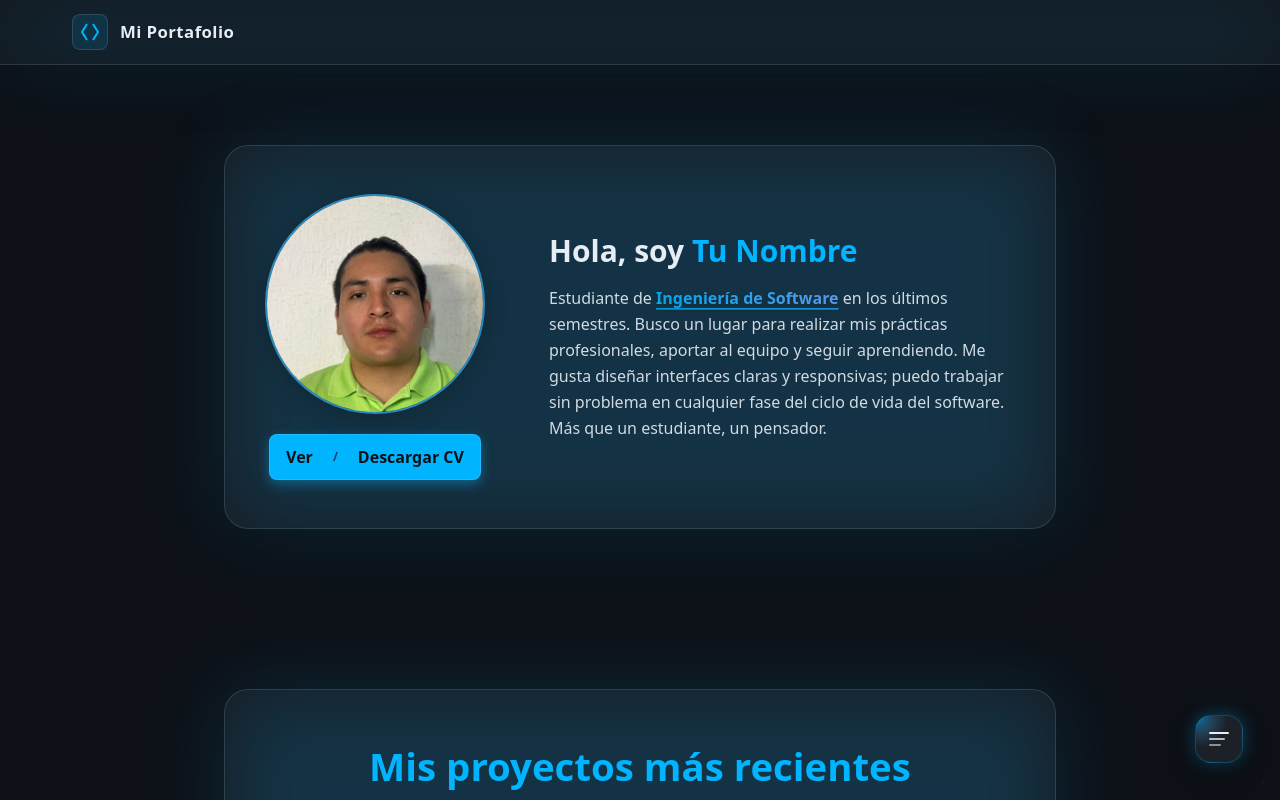
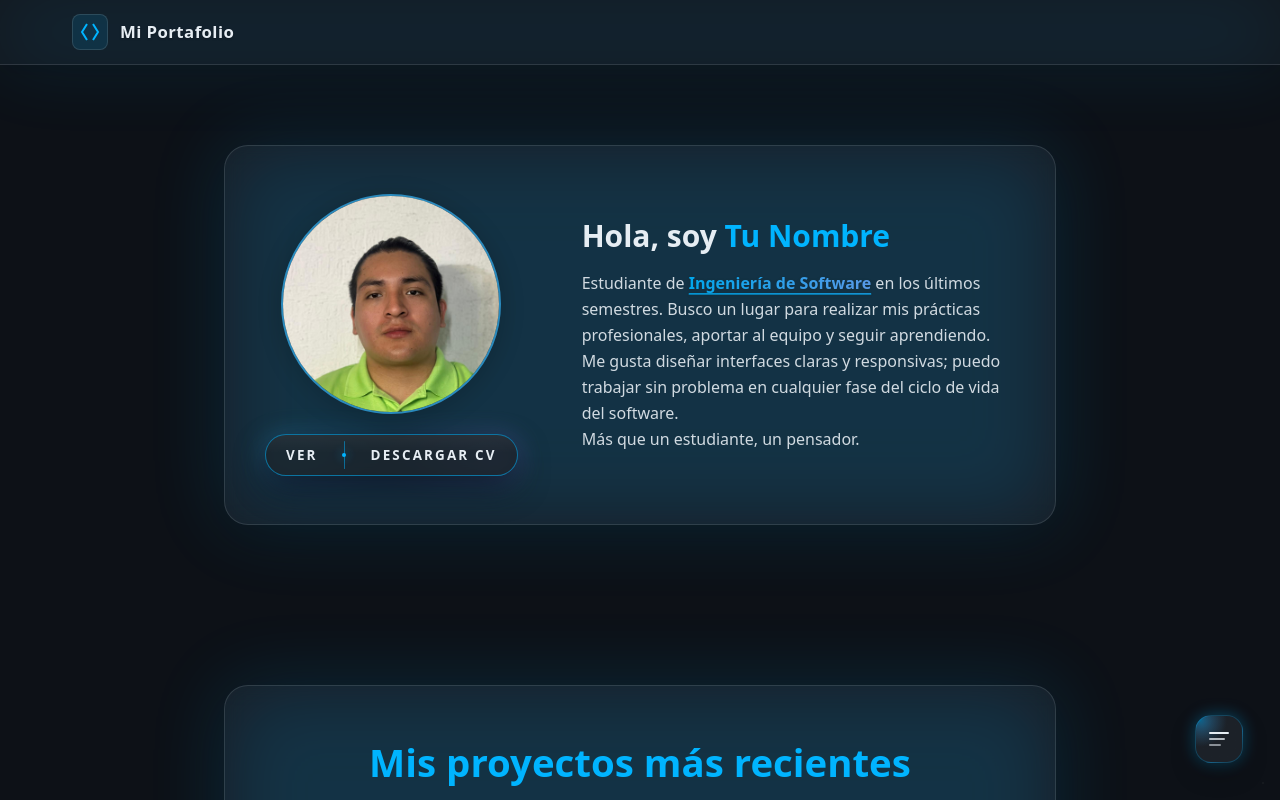
Before and after one commit to Caixba22/mi-portafolio, a React (Vite) app: page / in a window 1280 px wide. Shown: the top 800 px of the page. Built offline with nearby package versions, Linux system fonts and the light colour scheme; no server answers.

Commit message:
botón funcional del cv

```diff
--- a/src/components/Sections/AboutMe/AboutMe.tsx
+++ b/src/components/Sections/AboutMe/AboutMe.tsx
@@ -1,4 +1,5 @@
 // src/components/Sections/AboutMe/AboutMe.tsx
+
 import { useUI } from "../../../context/uiContext";
 import Buttons from "./components/Buttons";
 
@@ -93,7 +94,8 @@ export default function AboutMe() {
           </div>
 
           {/* 👉 Nuevo “botón doble” Ver / Descargar */}
-          <Buttons pdfPath="/cv.pdf" />
+          {/* El pdf está en public/cv_MartínezCaixbaMiguelAngel.pdf → /cv_MartínezCaixbaMiguelAngel.pdf */}
+          <Buttons />
         </div>
 
         {/* 💬 Texto */}
--- a/src/components/Sections/AboutMe/components/Buttons.tsx
+++ b/src/components/Sections/AboutMe/components/Buttons.tsx
@@ -4,10 +4,12 @@ import SeeButton from "./SeeButton";
 import DownloadButton from "./DownloadButton";
 
 interface Props {
-  pdfPath?: string; // por si algún día quieres cambiar la ruta
+  pdfPath?: string;
 }
 
-export default function Buttons({ pdfPath = "/cv_MartínezCaixbaMiguelAngel.pdf" }: Props) {
+export default function Buttons({
+  pdfPath = "/cv_MartínezCaixbaMiguelAngel.pdf",
+}: Props) {
   const { lang } = useUI();
 
   const labels =
@@ -16,42 +18,83 @@ export default function Buttons({ pdfPath = "/cv_MartínezCaixbaMiguelAngel.pdf"
       : { see: "View", download: "Download CV" };
 
   return (
+    <div className="relative inline-flex group">
+      {/* Halo neón suave y más controlado */}
+      <div
+        aria-hidden="true"
+        className="
+          pointer-events-none
+          absolute -inset-[3px]
+          rounded-full
+          bg-[radial-gradient(circle_at_0%_0%,rgba(56,189,248,0.45),transparent_55%),radial-gradient(circle_at_100%_100%,rgba(129,140,248,0.5),transparent_55%)]
+          opacity-60
+          blur-md
+          group-hover:opacity-95
+          group-hover:blur-lg
+          transition-all duration-300
+        "
+      />
+
+      {/* Cuerpo del botón */}
       <div
         className="
-        inline-flex items-stretch
-        rounded-lg overflow-hidden
-        border
-        shadow-[0_4px_12px_rgba(0,0,0,0.25)]
+          relative inline-flex items-stretch
+          rounded-full overflow-hidden
+          border border-[color-mix(in_oklab,var(--color-primary)_55%,transparent)]
+          bg-[color-mix(in_oklab,var(--color-surface)_82%,transparent)]
+          backdrop-blur-xl
+          shadow-[0_12px_30px_rgba(15,23,42,0.85)]
+          group-hover:-translate-y-[1px]
+          group-hover:shadow-[0_16px_38px_rgba(15,23,42,0.9)]
+          transition-transform duration-200
         "
-      style={{
-        background: "var(--color-primary)",
-        color: "var(--color-bg)",
-        borderColor:
-          "color-mix(in oklab, var(--color-primary) 60%, var(--color-border))",
-        boxShadow:
-          "0 4px 12px color-mix(in oklab, var(--color-primary) 40%, transparent)",
-      }}
+        style={{ color: "var(--color-text)" }}
       >
+        {/* Reflejo interior suave */}
+        <div
+          aria-hidden="true"
+          className="
+            pointer-events-none
+            absolute inset-0
+            bg-[linear-gradient(to_bottom,rgba(255,255,255,0.06),transparent_45%)]
+            opacity-80
+          "
+        />
+
+        {/* Contenido real */}
+        <div className="relative inline-flex items-stretch">
           <SeeButton href={pdfPath} label={labels.see} />
 
-      {/* Separador central tipo barra */}
+          {/* Separador: barra sutil + micro punto de luz, más fino */}
           <span
             aria-hidden="true"
             className="
-          self-stretch
-          flex items-center
-          px-1
-          text-xs font-semibold
-          bg-transparent
-          text-[color-mix(in_oklab,var(--color-bg)_85%,var(--color-primary))]
-          opacity-80
-          select-none
+              relative flex items-center justify-center
+              px-1.5
             "
           >
-        /
+            <span
+              className="
+                h-7 w-px
+                bg-[color-mix(in_oklab,var(--color-primary)_70%,transparent)]
+                opacity-70
+                rounded-full
+              "
+            />
+            <span
+              className="
+                absolute
+                h-[0.22rem] w-[0.22rem]
+                rounded-full
+                bg-[var(--color-primary)]
+                shadow-[0_0_10px_color-mix(in_oklab,var(--color-primary)_85%,transparent)]
+              "
+            />
           </span>
 
           <DownloadButton href={pdfPath} label={labels.download} />
         </div>
+      </div>
+    </div>
   );
 }
--- a/src/components/Sections/AboutMe/components/DownloadButton.tsx
+++ b/src/components/Sections/AboutMe/components/DownloadButton.tsx
@@ -10,14 +10,20 @@ export default function DownloadButton({ href, label }: DownloadButtonProps) {
       href={href}
       download
       className="
-        px-4 py-2.5
-        text-sm md:text-base font-semibold
+        px-4 sm:px-5 py-2.5
+        text-[0.78rem] sm:text-[0.84rem]
+        font-semibold
+        uppercase
+        tracking-[0.16em]
         flex items-center justify-center
-        transition-all duración-200
-        hover:brightness-110 hover:-translate-y-[1px]
+        transition-all duration-200
+        hover:bg-[color-mix(in_oklab,var(--color-primary)_18%,transparent)]
+        hover:text-white
+        hover:-translate-y-[1px]
+        active:translate-y-0
         focus:outline-none
-        focus-visible:ring-2 focus-visible:ring-[var(--color-bg)]
-        focus-visible:ring-offset-2 focus-visible:ring-offset-[var(--color-primary)]
+        focus-visible:ring-2 focus-visible:ring-[var(--color-primary)]
+        focus-visible:ring-offset-2 focus-visible:ring-offset-[var(--color-surface)]
       "
       style={{
         color: "inherit",
--- a/src/components/Sections/AboutMe/components/SeeButton.tsx
+++ b/src/components/Sections/AboutMe/components/SeeButton.tsx
@@ -11,14 +11,20 @@ export default function SeeButton({ href, label }: SeeButtonProps) {
       target="_blank"
       rel="noopener noreferrer"
       className="
-        px-4 py-2.5
-        text-sm md:text-base font-semibold
+        px-4 sm:px-5 py-2.5
+        text-[0.78rem] sm:text-[0.84rem]
+        font-semibold
+        uppercase
+        tracking-[0.16em]
         flex items-center justify-center
         transition-all duration-200
-        hover:brightness-110 hover:-translate-y-[1px]
+        hover:bg-[color-mix(in_oklab,var(--color-primary)_18%,transparent)]
+        hover:text-white
+        hover:-translate-y-[1px]
+        active:translate-y-0
         focus:outline-none
-        focus-visible:ring-2 focus-visible:ring-[var(--color-bg)]
-        focus-visible:ring-offset-2 focus-visible:ring-offset-[var(--color-primary)]
+        focus-visible:ring-2 focus-visible:ring-[var(--color-primary)]
+        focus-visible:ring-offset-2 focus-visible:ring-offset-[var(--color-surface)]
       "
       style={{
         color: "inherit",
```
Lines whose indentation alone changed are shown as unchanged.
